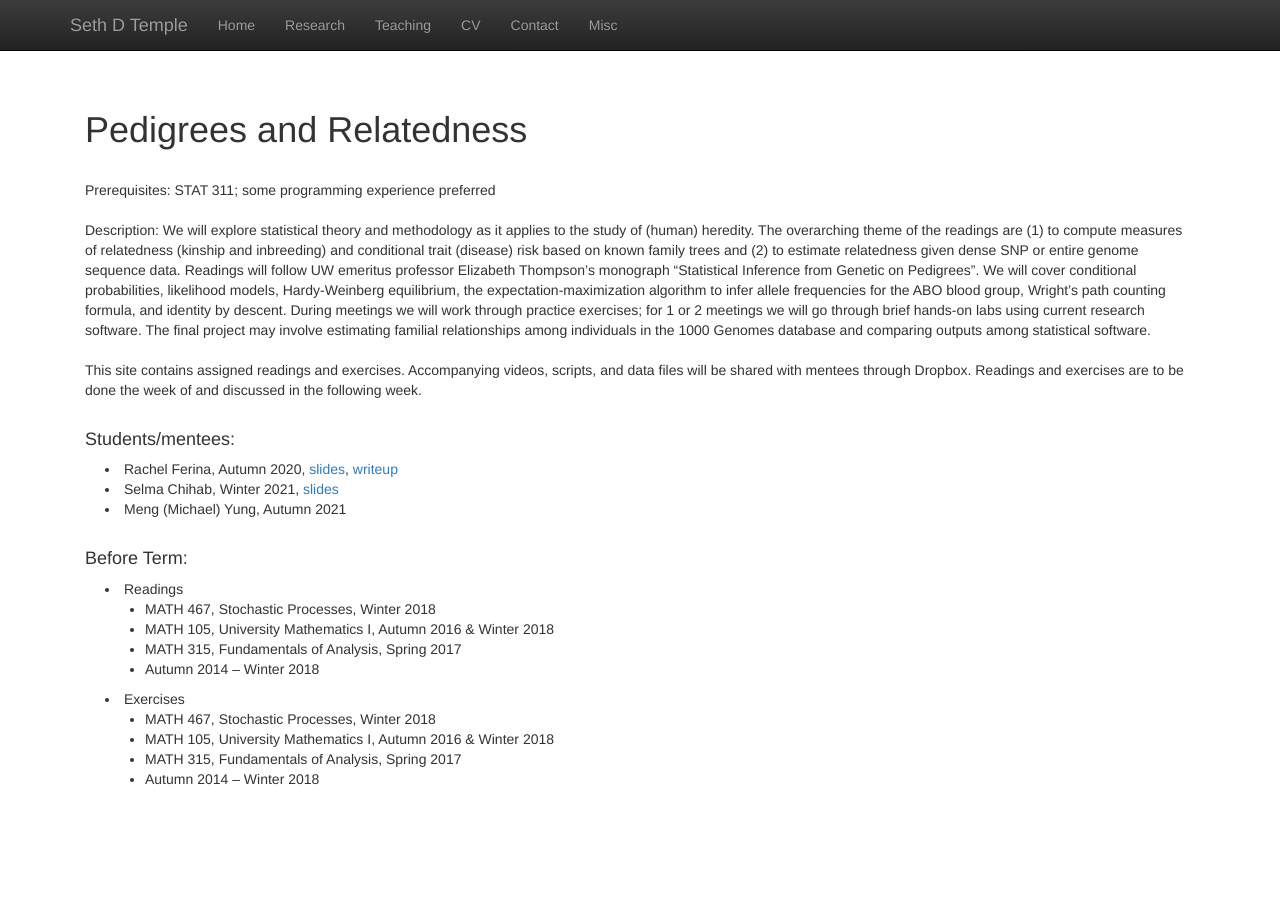
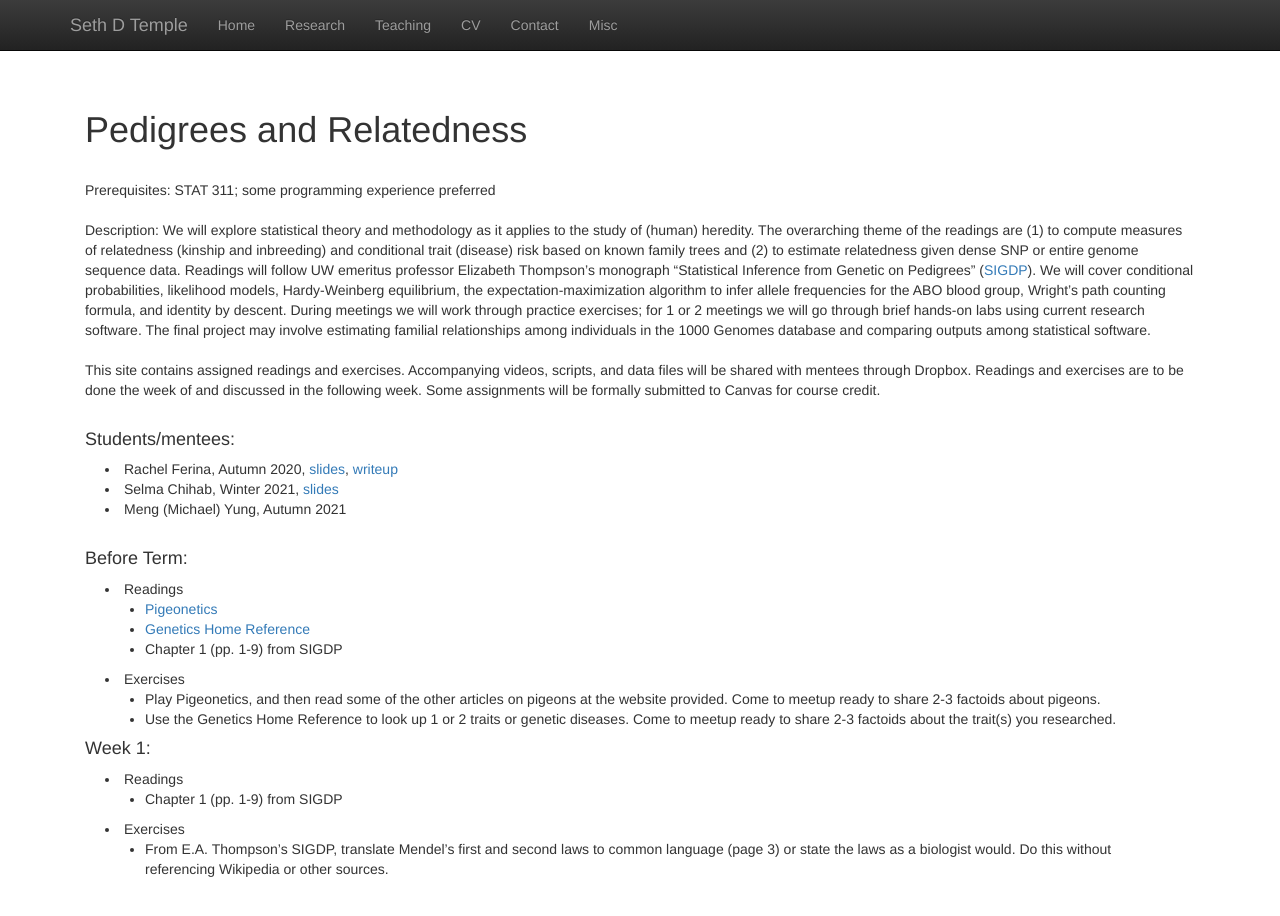
Before and after one commit to sdtemple/sdtemple.github.io, a Jekyll site: the page built from statgen1.html, in a window 1280 px wide and 929 px high. Shown: the top 916 px of the window. Built offline with Jekyll 4.4.1, drawn with Linux system fonts in a browser that asks for light colours; nearby versions of some CDN libraries; library files that are not in the unit come from our copies.

Commit message:
Update statgen1.html

```diff
--- a/statgen1.html
+++ b/statgen1.html
@@ -10,7 +10,7 @@ Description: We will explore statistical theory and methodology as it applies to
 The overarching theme of the readings are
 (1) to compute measures of relatedness (kinship and inbreeding) and conditional trait (disease) risk based on known family trees and
 (2) to estimate relatedness given dense SNP or entire genome sequence data.
-Readings will follow UW emeritus professor Elizabeth Thompson’s monograph “Statistical Inference from Genetic on Pedigrees”.
+Readings will follow UW emeritus professor Elizabeth Thompson’s monograph “Statistical Inference from Genetic on Pedigrees” (<a href = "files/rachel-slides.pdf">SIGDP</a>).
 We will cover conditional probabilities, likelihood models, Hardy-Weinberg equilibrium,
 the expectation-maximization algorithm to infer allele frequencies for the ABO blood group, Wright’s path counting formula,
 and identity by descent. During meetings we will work through practice exercises; for 1 or 2 meetings we will go through
@@ -18,7 +18,8 @@ brief hands-on labs using current research software. The final project may invol
 individuals in the 1000 Genomes database and comparing outputs among statistical software. <br/><br/>
 
 This site contains assigned readings and exercises. Accompanying videos, scripts, and data files will be shared with
-mentees through Dropbox. Readings and exercises are to be done the week of and discussed in the following week. <br/><br/>
+mentees through Dropbox. Readings and exercises are to be done the week of and discussed in the following week.
+Some assignments will be formally submitted to Canvas for course credit.<br/><br/>
 
 <h4>Students/mentees:</h4>
 <p class="content" style="padding:0px;margin:0px 20px 0px;">
@@ -32,16 +33,25 @@ mentees through Dropbox. Readings and exercises are to be done the week of and d
 <p class="content" style="padding:0px;margin:0px 20px 0px;">
 <li style="padding:0px;margin:0px 20px 0px;"> Readings </li>
     <ul>
-        <li style="padding:0px;margin:0px 20px 0px;"> MATH 467, Stochastic Processes, Winter 2018</li>
-        <li style="padding:0px;margin:0px 20px 0px;"> MATH 105, University Mathematics I, Autumn 2016 &amp; Winter 2018 </li>
-        <li style="padding:0px;margin:0px 20px 0px;"> MATH 315, Fundamentals of Analysis, Spring 2017</li>
-        <li style="padding:0px;margin:0px 20px 0px;"> Autumn 2014 &ndash; Winter 2018 </li>
+        <li style="padding:0px;margin:0px 20px 0px;"> <a href = "https://learn.genetics.utah.edu/content/pigeons/">Pigeonetics</a> </li>
+        <li style="padding:0px;margin:0px 20px 0px;"> <a href = "https://ghr.nlm.nih.gov/">Genetics Home Reference</a> </li>
+        <li style="padding:0px;margin:0px 20px 0px;"> Chapter 1 (pp. 1-9) from SIGDP </li>
     </ul>
 <li style="padding:0px;margin:0px 20px 0px;"> Exercises </li>
     <ul>
-        <li style="padding:0px;margin:0px 20px 0px;"> MATH 467, Stochastic Processes, Winter 2018</li>
-        <li style="padding:0px;margin:0px 20px 0px;"> MATH 105, University Mathematics I, Autumn 2016 &amp; Winter 2018 </li>
-        <li style="padding:0px;margin:0px 20px 0px;"> MATH 315, Fundamentals of Analysis, Spring 2017</li>
-        <li style="padding:0px;margin:0px 20px 0px;"> Autumn 2014 &ndash; Winter 2018 </li>
+        <li style="padding:0px;margin:0px 20px 0px;"> Play Pigeonetics, and then read some of the other articles on pigeons at the website provided. Come to meetup ready to share 2-3 factoids about pigeons. </li>
+        <li style="padding:0px;margin:0px 20px 0px;"> Use the Genetics Home Reference to look up 1 or 2 traits or genetic diseases. Come to meetup ready to share 2-3 factoids about the trait(s) you researched. </li>
     </ul>
 </p>
+
+<h4>Week 1:</h4>
+<p class="content" style="padding:0px;margin:0px 20px 0px;">
+<li style="padding:0px;margin:0px 20px 0px;"> Readings </li>
+    <ul>
+        <li style="padding:0px;margin:0px 20px 0px;"> Chapter 1 (pp. 1-9) from SIGDP </li>
+    </ul>
+<li style="padding:0px;margin:0px 20px 0px;"> Exercises </li>
+    <ul>
+        <li style="padding:0px;margin:0px 20px 0px;"> From E.A. Thompson’s SIGDP, translate Mendel’s first and second laws to common language (page 3) or state the laws as a biologist would. Do this without referencing Wikipedia or other sources. </li>
+    </ul>
+</p>
```
